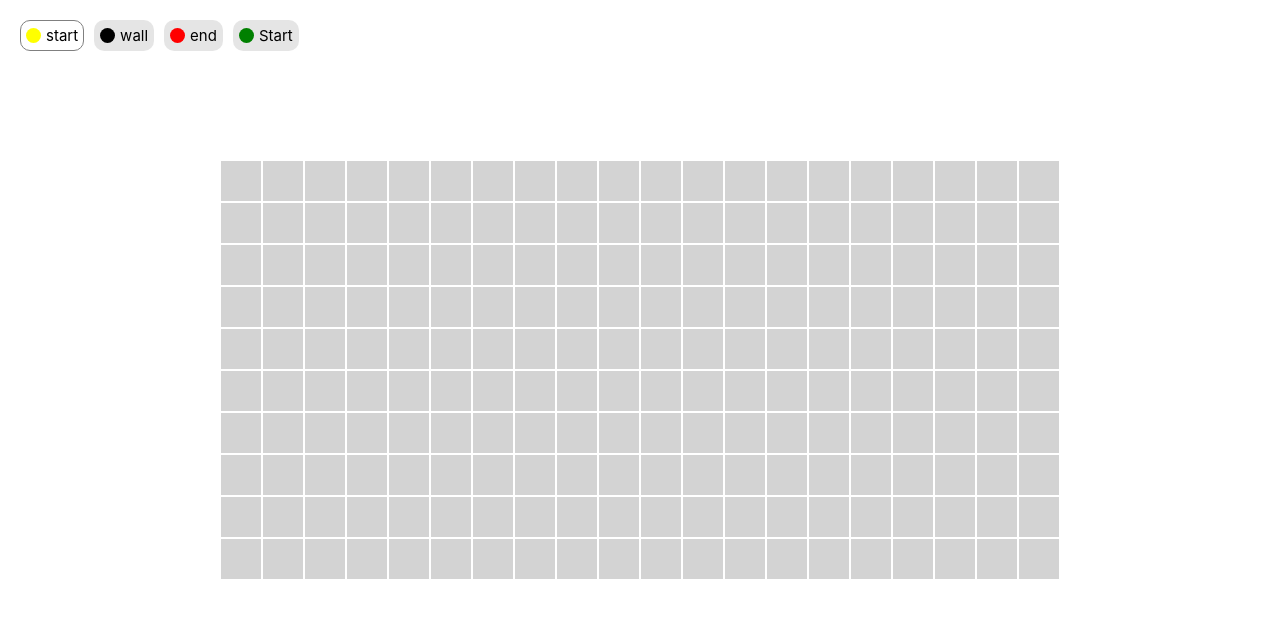
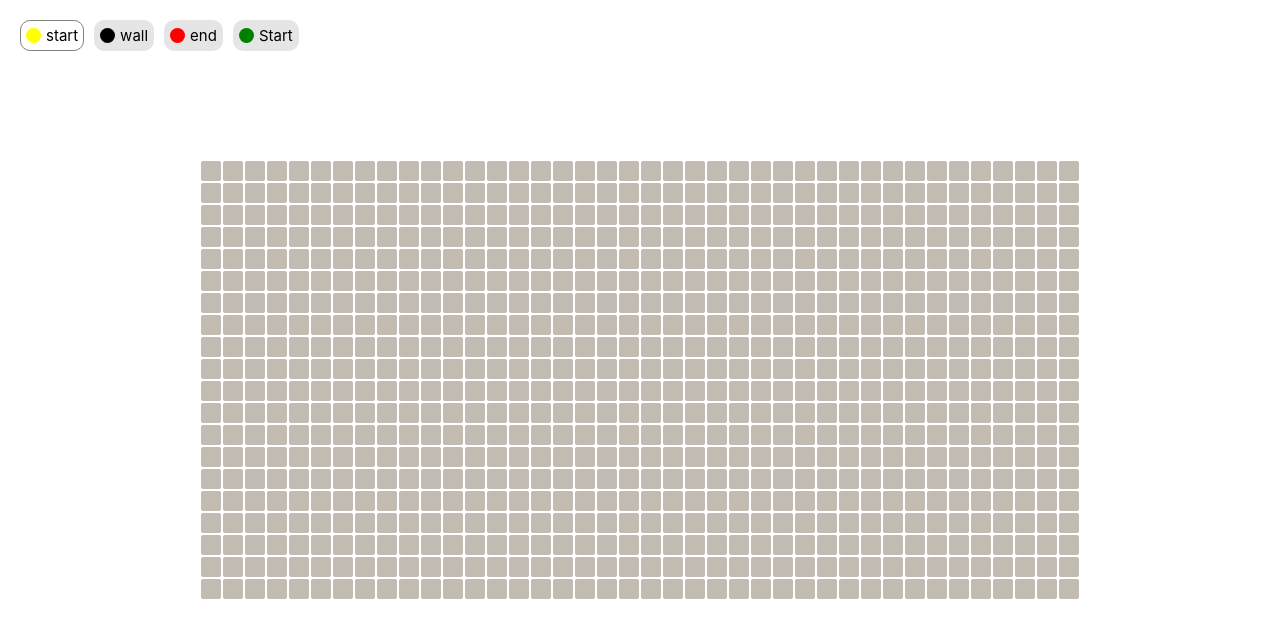
Before and after one commit to jurockz/Pathfinder, a React (Create React App) app: page / in a window 1280 px wide. Shown: the top 638 px of the page. Built offline with nearby package versions, Linux system fonts and the light colour scheme.

Commit message:
astar und animationen hinzugefügt

```diff
--- a/src/App.js
+++ b/src/App.js
@@ -15,12 +15,16 @@ import {
 // Algorithms
 import {
   breadthFirstSearch,
-  getShortestPath,
+  getShortestPath
 } from "./components/Grid/algorithms/BreadthFirstSearch";
+import {
+  astar
+} from "./components/Grid/algorithms/Astar";
 
 // Const
-const graphRows = 10;
-const graphColumns = 20;
+const graphRows = 20;
+const graphColumns = 40;
+const fieldSquare = 20;
 const buttons = [
   { text: "start", color: "yellow" },
   { text: "wall", color: "black" },
@@ -34,6 +38,7 @@ function App() {
   const [isGrid, setGrid] = useState(initializeGrid(graphRows, graphColumns));
   const [isStart, setActiveStart] = useState(null);
   const [isEnd, setActiveEnd] = useState(null);
+  const [isAlgorithm, setAlgorithm] = useState("BFS");
 
   const handleGridChange = (newGrid) => {
     setGrid(newGrid);
@@ -50,7 +55,9 @@ function App() {
   const startAlgorithm = () => {
     if (!isStart || !isEnd) return;
     setGrid(clearAlgorithmStates(isGrid));
-    const algorithmOutput = BFS();
+    let algorithmOutput = null;
+    if(isAlgorithm === "BFS") algorithmOutput = BFS();
+    if(isAlgorithm === "Astar") algorithmOutput = Astar();
     animate(algorithmOutput[0], algorithmOutput[1]);
   };
 
@@ -70,7 +77,7 @@ function App() {
         return copy;
       });
       counter++;
-    }, 50);
+    }, 10);
   };
 
   const animatePath = (path) => {
@@ -88,12 +95,19 @@ function App() {
         return copy;
       });
       counter++;
-    }, 50);
+    }, 10);
   };
 
   const BFS = () => {
     const copy = _.cloneDeep(isGrid);
     let visitedVertices = breadthFirstSearch(copy, isStart, isEnd);
+    let shortestPath = getShortestPath(copy[isEnd.row][isEnd.column]);
+    return [visitedVertices, shortestPath];
+  };
+
+  const Astar = () => {
+    const copy = _.cloneDeep(isGrid);
+    let visitedVertices = astar(copy, isStart, isEnd);
     let shortestPath = getShortestPath(copy[isEnd.row][isEnd.column]);
     return [visitedVertices, shortestPath];
   };
@@ -119,7 +133,7 @@ function App() {
       </div>
       <div className="lower">
         <Grid
-          fieldSquare={40}
+          fieldSquare={fieldSquare}
           activeButton={isActiveItem}
           grid={isGrid}
           isStart={isStart}
--- a/src/components/Grid/Node/index.js
+++ b/src/components/Grid/Node/index.js
@@ -1,33 +1,23 @@
 import React from "react";
 
-import { StyledNode, StyledInnerNode } from "./styles";
+import "./styles.css";
 
 export const Node = ({
-  fieldSquare,
-  isStart,
-  isEnd,
-  isWall,
-  isShortest,
-  isVisited,
+  extraClass,
   onClick,
   onMouseMove,
   onMouseLeave,
 }) => {
   return (
     <>
-      <StyledNode fieldSquare={fieldSquare}>
-        <StyledInnerNode
-          fieldSquare={fieldSquare}
-          isStart={isStart}
-          isEnd={isEnd}
-          isWall={isWall}
-          isShortest={isShortest}
-          isVisited={isVisited}
+      <div className="node-wrapper">
+        <div
+          className={"node " + extraClass}
           onClick={onClick}
           onMouseMove={onMouseMove}
           onMouseLeave={onMouseLeave}
-        ></StyledInnerNode>
-      </StyledNode>
+        ></div>
+      </div>
     </>
   );
 };
--- /dev/null
+++ b/src/components/Grid/Node/styles.css
@@ -0,0 +1,165 @@
+@keyframes normal {
+    0% {
+        border-radius: 10%;
+    }
+
+    20% {
+        border-radius: 50%;
+    }
+
+    80% {
+        border-radius: 50%;
+    }
+
+    100% {
+        border-radius: 10%;
+    }
+}
+
+@keyframes isVisited {
+    0% {
+        width: 10px;
+        height: 10px;
+        background-color: rgb(22, 114, 145);
+    }
+
+    50% {
+        width: 20px;
+        height: 20px;
+    }
+
+    100% {
+        background-color: #87c79e;
+    }
+}
+
+@keyframes isShortest {
+    0% {
+        width: 40px;
+        height: 40px;
+        background-color: rgb(108, 198, 201);
+    }
+
+    50% {
+        width: 20px;
+        height: 20px;
+    }
+
+    100% {
+        background-color: #6272a5;
+    }
+}
+
+@keyframes isWall {
+    0% {
+        border-radius: 50%;
+    }
+
+    100% {
+        border-radius: 10%;
+    }
+}
+
+@keyframes isStart {
+    0% {
+        background-color: #cacab0;
+    }
+
+    20% {
+        background-color: #e0e035;
+    }
+
+    40% {
+        background-color: #cacab0;
+    }
+
+    60% {
+        background-color: #e0e035;
+    }
+
+    80% {
+        background-color: #cacab0;
+    }
+
+    100% {
+        background-color: #e0e035;
+    }
+}
+
+@keyframes isEnd {
+    0% {
+        background-color: #cacab0;
+    }
+
+    20% {
+        background-color: #be5151;
+    }
+
+    40% {
+        background-color: #cacab0;
+    }
+
+    60% {
+        background-color: #be5151;
+    }
+
+    80% {
+        background-color: #cacab0;
+    }
+
+    100% {
+        background-color: #be5151;
+    }
+}
+
+.node-wrapper {
+    height: 20px;
+    width: 20px;
+    display: flex;
+    justify-content: center;
+    align-items: center;
+    padding: 1px;
+}
+
+.node {
+    cursor: pointer;
+    background-color: rgb(194, 187, 178);
+    height: 20px;
+    width: 20px;
+    transition: all 1s;
+    animation-name: normal;
+    animation-duration: 1s;
+    animation-timing-function: linear;
+    border-radius: 10%;
+}
+
+.node-wrapper:hover .node {
+    border-radius: 50%;
+}
+
+.node.isStart {
+    animation-name: isStart;
+    background-color: #e0e035;
+}
+
+.node.isEnd {
+    animation-name: isEnd;
+    background-color: #be5151;
+}
+
+.node.isShortest {
+    animation-name: isShortest;
+    background-color: #6272a5;
+}
+
+.node.isVisited {
+    animation-name: isVisited;
+    background-color: #87c79e;
+    animation-duration: 4s;
+}
+
+.node.isWall {
+    animation-name: isWall;
+    animation-duration: 2s;
+    background-color: black;
+}
--- a/src/components/Grid/Node/styles.js
+++ /dev/null
@@ -1,52 +0,0 @@
-import styled, { keyframes } from "styled-components";
-
-const resize = () => keyframes`
-    from {
-        width: 20px;
-        height: 20px;
-    }
-
-    to {
-        width: 40px;
-        height: 40px;
-    }
-`;
-
-export const StyledInnerNode = styled.div`
-  animation-name: ${(props) =>
-    props.isShortest ||
-    props.isVisited ||
-    props.isStart ||
-    props.isEnd ||
-    props.isWall ||
-    (props.isVisited && props.isShortest) // animation for isShortest!
-      ? resize
-      : ""};
-  animation-duration: 1s;
-  animation-timing-function: linear;
-  width: ${(props) => props.fieldSquare}px;
-  height: ${(props) => props.fieldSquare}px;
-  transition: all 1s;
-  background-color: ${(props) =>
-    props.isStart
-      ? "yellow"
-      : props.isEnd
-      ? "red"
-      : props.isShortest
-      ? "blue"
-      : props.isVisited
-      ? "green"
-      : props.isWall
-      ? "black"
-      : "lightgrey"};
-  cursor: pointer;
-`;
-
-export const StyledNode = styled.div`
-  width: ${(props) => props.fieldSquare}px;
-  height: ${(props) => props.fieldSquare}px;
-  display: flex;
-  justify-content: center;
-  align-items: center;
-  padding: 1px;
-`;
--- /dev/null
+++ b/src/components/Grid/algorithms/Astar.js
@@ -0,0 +1,59 @@
+
+
+export const astar = (grid, startCoordinates, endCoordinates) => {
+    const unvisitedVertices = [];
+    const visitedVertices = [];
+    unvisitedVertices.push(grid[startCoordinates.row][startCoordinates.column])
+    while(unvisitedVertices.length !== 0) {
+        unvisitedVertices.sort((a,b) => a.totalDistance - b.totalDistance);
+        let currentVertex = unvisitedVertices.shift();
+
+        if(currentVertex.isWall) continue;
+        if(currentVertex === grid[endCoordinates.row][endCoordinates.column]) return visitedVertices;
+
+        visitedVertices.push(currentVertex);
+        currentVertex.isVisited = true;
+
+        let unvisitedEdges = currentVertex.edges.filter((vertex) => !vertex.isVisited);
+        for(let unvisitedEdge of unvisitedEdges) {
+            let unvisitedEdgeDistance = currentVertex.distance + 1;
+            if(unvisitedEdgeNotInUnvisitedVertices(unvisitedVertices, unvisitedEdge)) {
+                unvisitedVertices.unshift(unvisitedEdge);
+                unvisitedEdge.distance = unvisitedEdgeDistance;
+                unvisitedEdge.totalDistance = unvisitedEdgeDistance + getEstimatedCost(unvisitedEdge, endCoordinates);
+                unvisitedEdge.shortest = currentVertex;
+            } else if(unvisitedEdgeDistance < unvisitedEdge.distance) {
+                unvisitedEdge.distance = unvisitedEdgeDistance;
+                unvisitedEdge.totalDistance = unvisitedEdgeDistance + getEstimatedCost(unvisitedEdge, endCoordinates);
+                unvisitedEdge.shortest = currentVertex;
+            }
+
+        }
+    }
+    return visitedVertices;
+}
+
+const unvisitedEdgeNotInUnvisitedVertices = (unvisitedVertices, unvisitedEdge) => {
+    for(let unvisited of unvisitedVertices) {
+        if(unvisited.coordinates.row === unvisitedEdge.coordinates.row && unvisited.coordinates.col === unvisitedEdge.coordinates.col) {
+            return false;
+        }
+    }
+    return true;
+}
+
+const getEstimatedCost = (unvisitedEdge, endCoordinates) => {
+    let x = Math.abs(unvisitedEdge.coordinates.row - endCoordinates.row);
+    let y = Math.abs(unvisitedEdge.coordinates.col - endCoordinates.column);
+    return x + y;
+}
+
+export const getShortestPath = (endVertex) => {
+    const shortestPath = [];
+    let currentVertex = endVertex;
+    while(currentVertex !== null) {
+        shortestPath.unshift(currentVertex);
+        currentVertex = currentVertex.shortest;
+    }
+    return shortestPath;
+}
--- a/src/components/Grid/datastructure/Graph.js
+++ b/src/components/Grid/datastructure/Graph.js
@@ -24,6 +24,8 @@ const createVertex = (row, col) => {
         isShortest: false,
         isWall: false,
         shortest: null,
+        distance: 0,
+        totalDistance: 0,
         edges: [],
     }
 }
--- a/src/components/Grid/index.js
+++ b/src/components/Grid/index.js
@@ -1,4 +1,4 @@
-import React, { useState, useEffect } from "react";
+import React, { useState } from "react";
 
 import { StyledGrid, StyledRow } from "./styles";
 import { Node } from "./Node";
@@ -16,75 +16,6 @@ export const Grid = ({
 }) => {
   const [isMouseDown, setMouseDown] = useState(false);
   const [isFieldTriggered, setFieldTriggered] = useState(false);
-
-  //Pathfinding------------------START--------------------------------------------------------
-
-  // const [isAnimationIndex, setAnimationIndex] = useState(0);
-  // const [isAnimationStarted, setAnimationStarted] = useState(false);
-  // const [isShortestPath, setShortestPath] = useState(null);
-  // const [isVisitedVertices, setVisitedVertices] = useState(null);
-
-  // const animateAlgorithm = (visitedVertices, shortestPath) => {
-  // //     setAnimationIndex(0);
-  // //     var interval = setTimeout(function(){
-  // //         debugger;
-  // //         // const copy = _.cloneDeep(isGrid);
-  // //         // copy[visitedVertices[index].coordinates.row][visitedVertices[index].coordinates.col].isVisited = true;
-  // //         // setGrid(copy);
-  // //         let temp = isAnimationIndex +1;
-  // //         setAnimationIndex(temp);
-  // //         if(isAnimationIndex === visitedVertices.length){
-  // //             clearInterval(interval);
-  // //         }
-  // //    }, 1000)
-  // }
-
-  // const BFS = () => {
-  //     const copy = _.cloneDeep(isGrid);
-  //     setShortestPath(breadthFirstSearch(copy, isStart, isEnd))
-  //     setVisitedVertices(getShortestPath(copy[isEnd.row][isEnd.column]))
-  // }
-
-  // useEffect(() => {
-  //     if(startAlgorithm) {
-  //         const ret = BFS();
-  //         // var interval = null;
-  //         // const ret = BFS();
-  //         // var visitedVertices = ret[0];
-  //         // var shortestPath = ret[1];
-  //         // interval = setInterval(() => {
-  //         //     setAnimationIndex((temp) => {
-  //         //         if(temp === visitedVertices.length) {
-  //         //             console.log("end of visited");
-  //         //             clearInterval(interval);
-  //         //         }
-  //         //         debugger;
-  //         //         // const copy = _.cloneDeep(isGrid);
-  //         //         // copy[visitedVertices[isAnimationIndex].coordinates.row][visitedVertices[isAnimationIndex].coordinates.col].isVisited = true;
-  //         //         // setGrid(copy);
-  //         //         return temp +1;
-  //         //     });
-  //         // },1000)
-  //         // return () =>{if(interval !== null) clearInterval(interval);}
-  //         console.log(isShortestPath);
-  //         debugger;
-  //         const counterInterval = setInterval(function () {
-  //             debugger;
-  //             setAnimationIndex((prev) => {
-  //                 debugger;
-  //                 console.log(prev);
-  //                 // const copy = _.cloneDeep(isGrid);
-  //                 // copy[1][1].isVisited = !copy[1][1].isVisited
-  //                 // setGrid(copy);
-  //                 return prev + 1;
-  //             });
-  //         }, 1000);
-  //         return () => clearInterval(counterInterval);
-
-  //     }
-  // }, [startAlgorithm, isShortestPath])
-
-  //Pathfinding------------------END----------------------------------------------------------
 
   const clickHandler = (row, column) => {
     // Start and end not at the same position
@@ -132,17 +63,21 @@ export const Grid = ({
     handleGridChange(temp);
   };
 
-  const returnState = (row, column, state) => {
-    if (grid[row][column].isStart && state === "start") {
-      return true;
-    } else if (grid[row][column].isEnd && state === "end") {
-      return true;
-    } else if (grid[row][column].isWall && state === "wall") {
-      return true;
+  const returnExtraClass = (row, column) => {
+    if (grid[row][column].isStart) {
+      return "isStart";
+    } else if (grid[row][column].isEnd) {
+      return "isEnd";
+    } else if (grid[row][column].isWall) {
+      return "isWall";
+    } else if (grid[row][column].isShortest) {
+      return "isShortest";
+    } else if (grid[row][column].isVisited) {
+      return "isVisited";
     } else {
-      return false;
+      return "";
     }
-  };
+  }
 
   return (
     <>
@@ -157,12 +92,7 @@ export const Grid = ({
                 return (
                   <Node
                     key={column}
-                    fieldSquare={fieldSquare}
-                    isStart={returnState(row, column, "start")}
-                    isEnd={returnState(row, column, "end")}
-                    isWall={returnState(row, column, "wall")}
-                    isVisited={grid[row][column].isVisited}
-                    isShortest={grid[row][column].isShortest}
+                    extraClass={returnExtraClass(row,column)}
                     onClick={() => clickHandler(row, column)}
                     onMouseMove={() => mouseMoveHandler(row, column)}
                     onMouseLeave={() => setFieldTriggered(false)}
```
